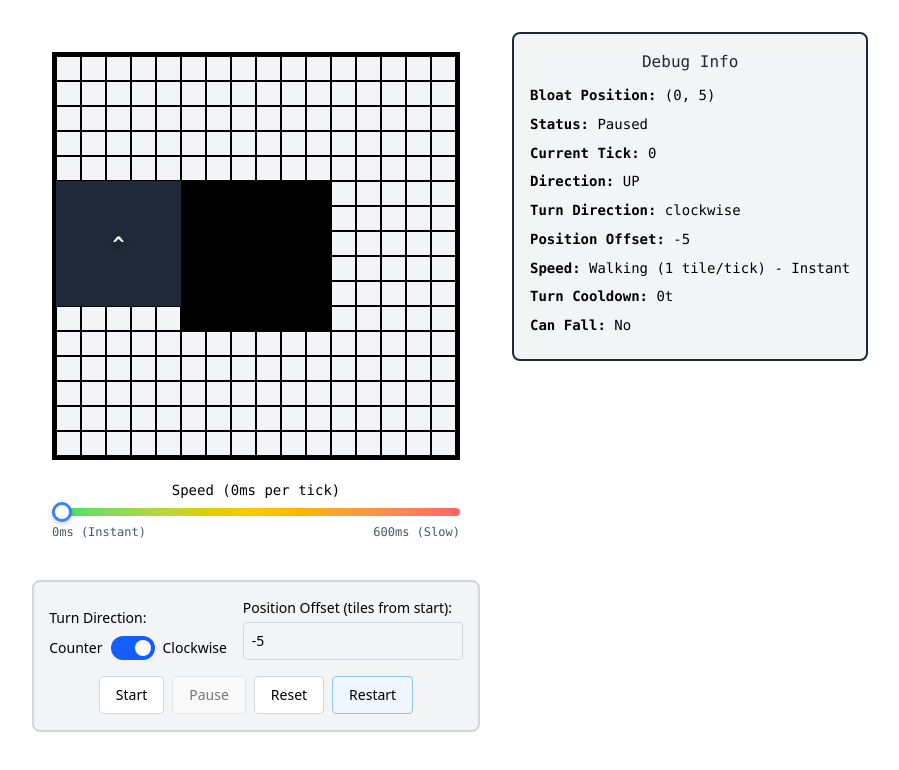
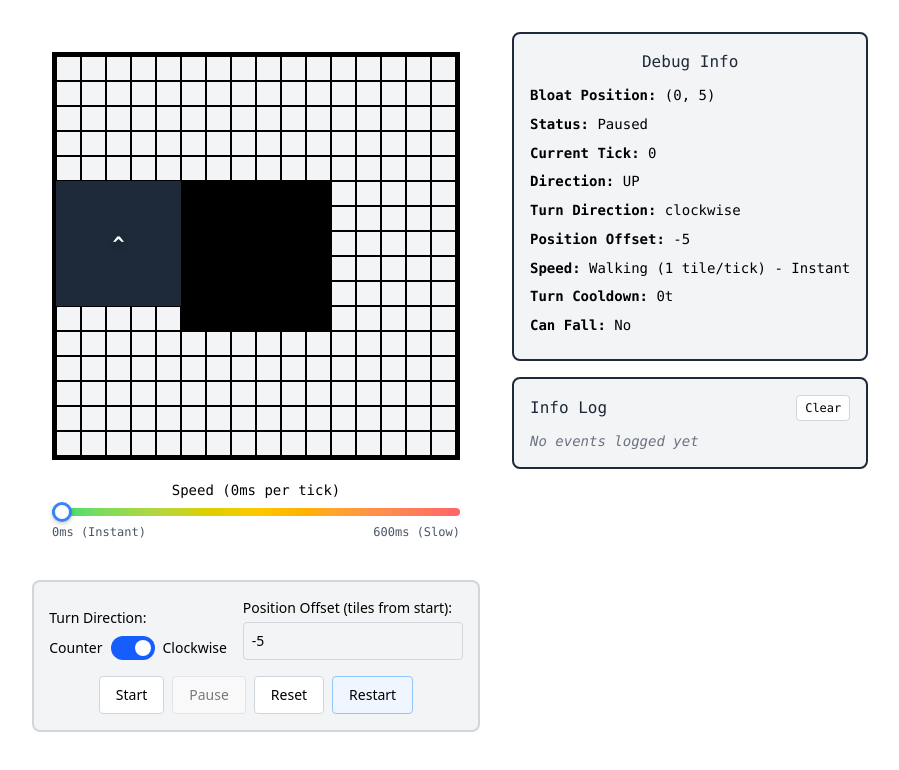
Before and after one commit to DevRuto/bloat-simulator, a Vue app: page / in a window 1280 px wide. Shown: the top 770 px of the page, without its empty margins (0-899 px from the left). Built offline with nearby package versions, Linux system fonts and the light colour scheme.

Commit message:
Add info log

```diff
--- a/src/App.vue
+++ b/src/App.vue
@@ -27,6 +27,8 @@ const debugInfo = ref({
   positionOffset: positionOffset.value,
   msPerTick: msPerTick.value
 })
+
+const infoLog = ref([])
 
 const bloatRoomRef = ref(null)
 
@@ -96,6 +98,7 @@ const startSimulation = () => {
         updateTiles() // Update after each tick for real-time feedback
 
         if (result.shouldReset) {
+          logBloatFall(simulation.getSimulationState().currentTick)
           pauseSimulation()
         } else if (isRunning.value) {
           // Continue with next tick using requestAnimationFrame for UI updates
@@ -108,6 +111,7 @@ const startSimulation = () => {
       tickInterval.value = setInterval(() => {
         const result = simulation.processTick()
         if (result.shouldReset) {
+          logBloatFall(simulation.getSimulationState().currentTick)
           // resetSimulation()
           pauseSimulation()
         }
@@ -135,6 +139,15 @@ const restartSimulation = () => {
   simulation.resetState()
   updateTiles()
   startWithUpdates()
+}
+
+const logBloatFall = (tick) => {
+  const timestamp = new Date().toLocaleTimeString()
+  infoLog.value.unshift(`[${timestamp}] Bloat fell at tick ${tick}`)
+}
+
+const clearLog = () => {
+  infoLog.value = []
 }
 
 // Update tiles when simulation changes
@@ -243,6 +256,7 @@ onUnmounted(() => {
         </div>
       </div>
 
+      <div class="flex flex-col gap-4">
         <div class="bg-gray-100 border-2 border-gray-800 rounded-lg p-4 min-w-48 font-mono">
           <h3 class="mt-0 mb-2.5 text-center text-gray-800">Debug Info</h3>
           <div class="mb-1.5 text-sm leading-relaxed">
@@ -273,6 +287,18 @@ onUnmounted(() => {
             <strong class="text-black">Can Fall:</strong> {{ debugInfo.canFall ? 'Yes (39-51t)' : 'No' }}
           </div>
         </div>
+
+        <div class="bg-gray-100 border-2 border-gray-800 rounded-lg p-4 min-w-48 font-mono max-h-96 overflow-y-auto">
+          <div class="flex justify-between items-center mb-2.5">
+            <h3 class="mt-0 text-center text-gray-800">Info Log</h3>
+            <button @click="clearLog" class="px-2 py-1 text-xs border border-gray-300 rounded bg-white hover:bg-gray-50 transition-colors">Clear</button>
+          </div>
+          <div v-if="infoLog.length === 0" class="text-sm text-gray-500 italic">No events logged yet</div>
+          <div v-for="(log, index) in infoLog" :key="index" class="mb-1 text-sm leading-relaxed text-gray-700">
+            {{ log }}
+          </div>
+        </div>
+      </div>
     </div>
   </div>
 </template>
```
Lines whose indentation alone changed are shown as unchanged.
